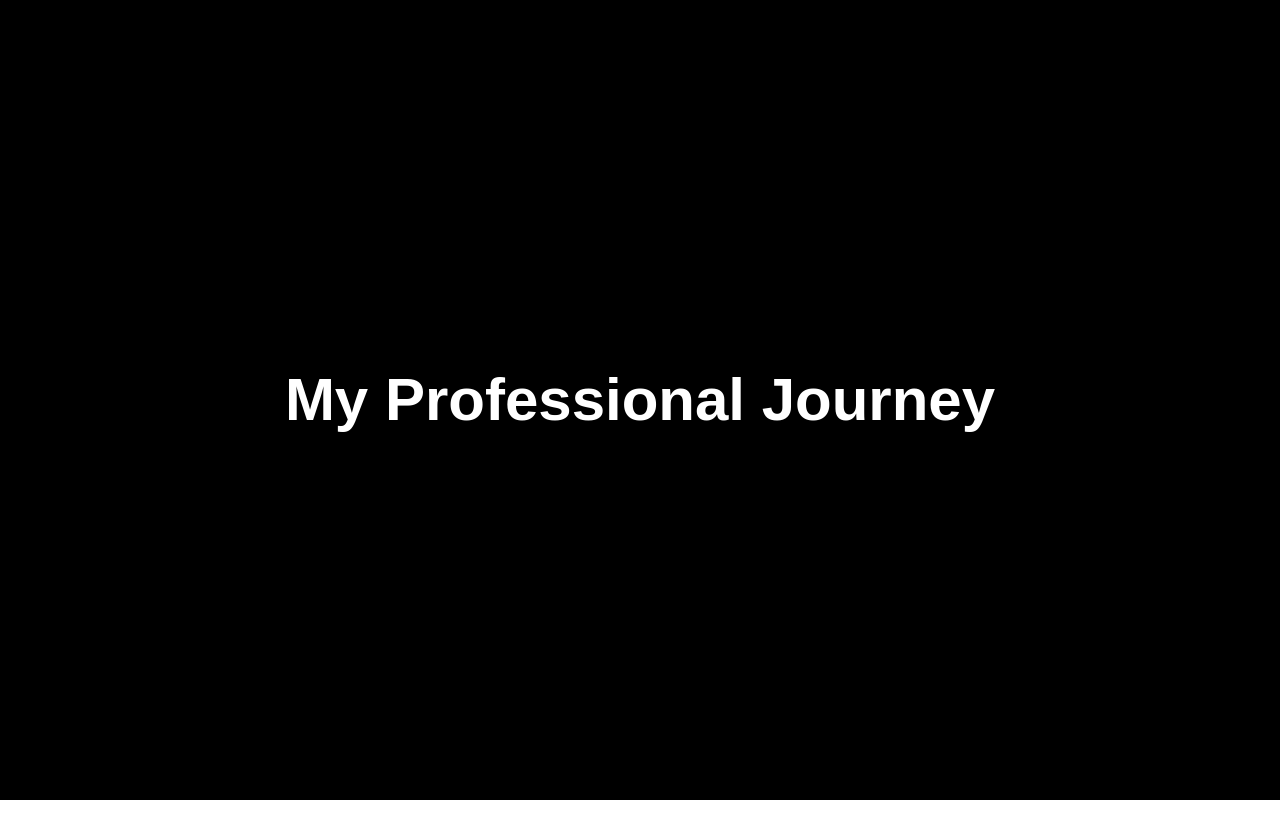
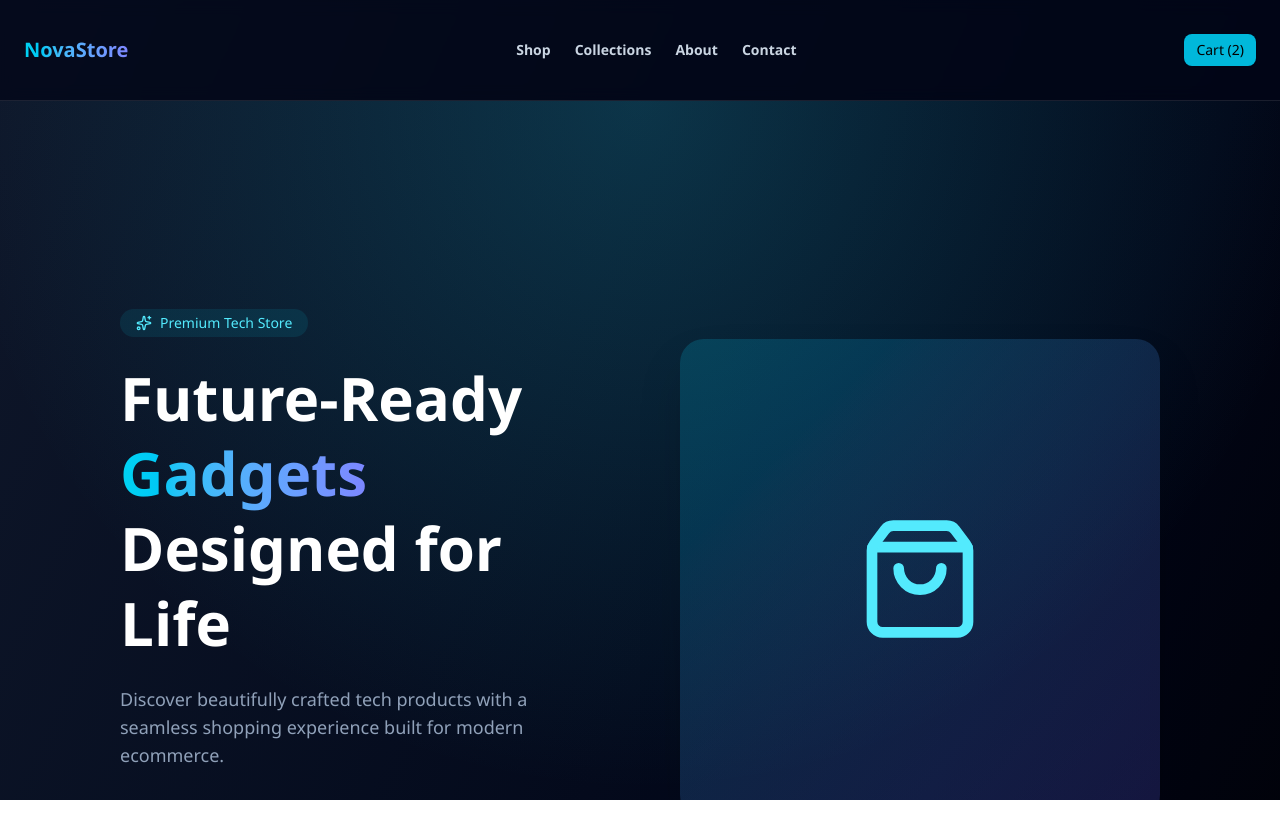
Before and after one commit to vishal123singh/my_portfolio, a Next.js app: page /test in a window 1280 px wide. Shown: the top 838 px of the page. After the commit the page ends 800 px from the top, so only its background shows below. Built offline with nearby package versions, Linux system fonts and the light colour scheme.

Commit message:
bug fixes

```diff
--- a/src/app/components/LayoutWrapper.jsx
+++ b/src/app/components/LayoutWrapper.jsx
@@ -27,17 +27,19 @@ export default function LayoutWrapper({ children }) {
 
   const isFullScreen = fullScreenRoutes.includes(pathname);
 
-  // Add special theme class for specific routes
   useEffect(() => {
     const root = document.documentElement;
-    root.classList.remove("test-theme");
+    // Remove ALL custom classes
+    root.className = "";
 
     if (
       pathname.startsWith("/test") ||
-      pathname.includes("/project-dashboard") ||
+      pathname.includes("/projects/playground/") ||
       pathname === "/ai-agent-builder"
     ) {
-      root.classList.add("test-theme");
+      // root.classList.add("test-theme");
+    } else {
+      root.classList.add("app-theme");
     }
   }, [pathname]);
 
@@ -105,7 +107,9 @@ export default function LayoutWrapper({ children }) {
         <div className="relative z-10">{children}</div>
       </main>
 
-      <Toaster />
+      <div className="fixed bottom-4 right-4 z-[9999]">
+        <Toaster />
+      </div>
     </>
   );
 }
--- a/src/app/components/Mockups/ProjectDashboard.jsx
+++ b/src/app/components/Mockups/ProjectDashboard.jsx
@@ -30,6 +30,7 @@ import { Label } from "@/components/ui/label";
 import { Badge } from "@/components/ui/badge";
 import { Card, CardHeader, CardContent } from "@/components/ui/card";
 import { motion, AnimatePresence } from "framer-motion";
+import { createPortal } from "react-dom";
 
 // Updated color palette
 const colors = {
@@ -292,6 +293,8 @@ export function OverviewTab({ projects, tasks, team }) {
 }
 
 export function ProjectTimeline({ projects }) {
+  const [tooltip, setTooltip] = useState(null);
+
   const now = new Date();
   const minDate = new Date(
     Math.min(...projects.map((p) => new Date(p.startDate)))
@@ -299,69 +302,99 @@ export function ProjectTimeline({ projects }) {
   const maxDate = new Date(
     Math.max(...projects.map((p) => new Date(p.endDate)))
   );
-
-  // Add padding to timeline
   minDate.setDate(minDate.getDate() - 15);
   maxDate.setDate(maxDate.getDate() + 15);
 
   const totalDays = (maxDate - minDate) / (1000 * 60 * 60 * 24);
+  const getOffset = (date) =>
+    ((new Date(date) - minDate) / (1000 * 60 * 60 * 24 * totalDays)) * 100;
 
-  const getLeftOffset = (date) =>
-    ((new Date(date) - minDate) / (1000 * 60 * 60 * 24) / totalDays) * 100;
-
-  return (
-    <div className="relative w-full h-64 p-4 bg-white/10 rounded-lg shadow border border-white/20">
-      {/* Timeline axis */}
-      <div className="absolute top-1/2 left-0 right-0 h-0.5 bg-dotted bg-white/30" />
-
-      {/* Now marker */}
-      <div
-        className="absolute top-0 bottom-0 w-0.5 bg-red-400"
-        style={{ left: `${getLeftOffset(now)}%` }}
-      >
-        <div className="absolute -top-6 -left-4 text-xs text-red-400 font-semibold">
-          Now
-        </div>
-      </div>
-
-      {/* Projects */}
-      {projects.map((project, index) => {
-        const left = getLeftOffset(project.startDate);
-        const width = getLeftOffset(project.endDate) - left;
+  const rowHeight = 44;
+  const contentHeight = projects.length * rowHeight + 80;
 
   const colors = {
     active: "bg-indigo-500",
     completed: "bg-green-500",
     planning: "bg-yellow-500",
-          onHold: "bg-gray-400",
+    "on-hold": "bg-gray-400",
   };
 
   return (
+    <div className="relative w-full rounded-xl border border-white/20 bg-white/10 backdrop-blur">
+      <div className="relative max-h-[420px] overflow-y-auto px-6 py-6">
+        {/* Timeline axis */}
+        <div className="absolute left-6 right-6 top-12 h-px bg-white/30" />
+
+        {/* Now marker */}
         <div
-            key={index}
-            className={`absolute h-4 rounded-full transition-all duration-300 ${
-              colors[project.status] || "bg-gray-300"
-            }`}
-            style={{
-              top: `${30 + index * 30}px`,
-              left: `${left}%`,
-              width: `${width}%`,
-            }}
+          className="absolute top-10 bottom-10 w-px bg-red-400"
+          style={{ left: `${getOffset(now)}%` }}
         >
-            <div className="absolute -top-5 left-0 text-xs font-medium text-white">
+          <span className="absolute -top-5 -translate-x-1/2 text-xs text-red-400 font-semibold">
+            Now
+          </span>
+        </div>
+
+        {/* Timeline content */}
+        <div style={{ height: contentHeight }} className="relative mt-10">
+          {projects.map((project, index) => {
+            const left = getOffset(project.startDate);
+            const width = Math.max(getOffset(project.endDate) - left, 1);
+
+            return (
+              <div
+                key={project.id}
+                className="relative h-8"
+                style={{ top: index * rowHeight }}
+              >
+                {/* Label */}
+                <div className="absolute -top-4 left-0 text-xs text-white/90 truncate max-w-[65%]">
                   {project.name}
                 </div>
+
+                {/* Bar */}
+                <div
+                  className={`absolute h-3 rounded-full cursor-pointer ${
+                    colors[project.status]
+                  }`}
+                  style={{ left: `${left}%`, width: `${width}%` }}
+                  onMouseEnter={(e) => {
+                    const rect = e.currentTarget.getBoundingClientRect();
+                    setTooltip({
+                      project,
+                      x: rect.left + rect.width / 2,
+                      y: rect.top,
+                    });
+                  }}
+                  onMouseLeave={() => setTooltip(null)}
+                />
               </div>
             );
           })}
+        </div>
+      </div>
 
-      {/* Optional: Date labels at ends */}
-      <div className="absolute bottom-2 left-0 text-xs text-white/70">
-        {minDate.toLocaleDateString()}
+      {/* Portal Tooltip */}
+      {tooltip &&
+        createPortal(
+          <div
+            className="z-50 w-60 -translate-x-1/2 rounded-lg bg-black/90 p-3 text-xs text-white shadow-xl pointer-events-none"
+            style={{
+              position: "fixed",
+              left: tooltip.x,
+              top: tooltip.y - 12,
+            }}
+          >
+            <div className="font-semibold mb-1">{tooltip.project.name}</div>
+            <div>Status: {tooltip.project.status}</div>
+            <div>Progress: {tooltip.project.progress}%</div>
+            <div>Budget: ₹{tooltip.project.budget.toLocaleString()}</div>
+            <div className="text-white/60 mt-1">
+              {tooltip.project.startDate} → {tooltip.project.endDate}
             </div>
-      <div className="absolute bottom-2 right-0 text-xs text-white/70">
-        {maxDate.toLocaleDateString()}
-      </div>
+          </div>,
+          document.body
+        )}
     </div>
   );
 }
@@ -1132,7 +1165,7 @@ export function ReportsTab({ projects, tasks }) {
             .join(" ")}
         </CardHeader>
         <CardContent>
-          <div className="h-96 flex items-center justify-center">
+          <div className="h-96 flex items-center justify-center overflow-y-auto">
             <ReportVisualization type={reportType} data={reportData} />
           </div>
         </CardContent>
@@ -1214,7 +1247,7 @@ export function ReportVisualization({ type, data = [] }) {
     const chartData = data.length ? data : fallbackProjectData;
 
     return (
-      <div className="space-y-5 w-full">
+      <div className="space-y-5 w-full h-full">
         {chartData.map((project, index) => {
           const color =
             project.progress < 30
@@ -1311,27 +1344,43 @@ export function ReportVisualization({ type, data = [] }) {
     const max = Math.max(...chartData.map((item) => item.count));
 
     return (
-      <div className="flex items-end justify-around h-60 w-full px-4">
+      <div className="flex flex-col h-64 w-full px-4">
+        {/* Y-axis labels */}
+        <div className="flex-1 flex flex-col justify-between text-xs text-white/60">
+          {Array.from({ length: 5 }).map((_, i) => {
+            const val = Math.round((max / 4) * (4 - i));
+            return <div key={i}>{val}</div>;
+          })}
+        </div>
+
+        {/* Bars */}
+        <div className="flex items-end justify-around flex-1 gap-4 mt-2">
           {chartData.map((item, index) => {
-          const height = (item.count / max) * 100;
+            const heightPercent = (item.count / max) * 100;
             return (
               <div key={index} className="flex flex-col items-center w-1/5">
                 <motion.div
                   initial={{ height: 0 }}
-                animate={{ height: `${height}%` }}
-                transition={{ duration: 0.8 }}
-                className="w-full rounded-t-md"
+                  animate={{ height: `${heightPercent}%` }}
+                  transition={{ duration: 0.8, ease: "easeInOut" }}
+                  className="w-full rounded-t-md shadow-md"
                   style={{
                     backgroundColor: barColors[index % barColors.length],
                   }}
                 />
-              <span className="text-xs mt-2 capitalize text-white/70">
+                <span className="text-xs mt-2 capitalize text-white/80">
                   {item.priority}
                 </span>
-              <span className="text-xs text-white">{item.count}</span>
+                <span className="text-xs text-white font-semibold">
+                  {item.count}
+                </span>
               </div>
             );
           })}
+        </div>
+
+        {/* X-axis line */}
+        <div className="border-t border-white/30 mt-2 w-full" />
       </div>
     );
   }
--- a/src/app/globals.css
+++ b/src/app/globals.css
@@ -6,15 +6,17 @@
 @custom-variant dark (&:is(.dark *));
 
 :root {
-  --bg-dark: #0f172a;
+  --radius: 0.625rem;
+}
+
+.app-theme {
+      --bg-dark: #0f172a;
   --text-light: #f1f5f9;
 
   /* Updated to soft violet glow */
   --accent: #a78bfa;
 
   --btn-hover: #c084fc;
-
-  --radius: 0.625rem;
   --background: oklch(1 0 0);
   --foreground: oklch(0.145 0 0);
   --card: oklch(1 0 0);
--- a/src/app/test/page.jsx
+++ b/src/app/test/page.jsx
@@ -1,173 +1,267 @@
 "use client";
 
-import { useRef } from "react";
-import { motion, useScroll, useTransform, useSpring } from "framer-motion";
+import { motion } from "framer-motion";
+import {
+  ShoppingBag,
+  Truck,
+  ShieldCheck,
+  Sparkles,
+  Star,
+  Heart,
+} from "lucide-react";
+import { Button } from "@/components/ui/button";
+import { Card, CardContent } from "@/components/ui/card";
 
-const jobs = [
+/* ---------------- FAKE DATA ---------------- */
+const products = [
   {
-    title: "Frontend Developer",
-    company: "GoRTNM Innovations",
-    date: "Jan 2022 - Present",
-    description:
-      "Worked on modern UI with React and WebRTC for video platforms.",
+    id: 1,
+    name: "Aurora Smart Watch",
+    price: "$249",
+    image: "https://images.unsplash.com/photo-1511707171634-5f897ff02aa9",
+    tag: "Best Seller",
   },
   {
-    title: "Full Stack Developer",
-    company: "TechNova",
-    date: "Aug 2020 - Dec 2021",
-    description: "Built scalable apps with Node.js and MongoDB.",
+    id: 2,
+    name: "Nebula Noise‑Cancel Headphones",
+    price: "$399",
+    image: "https://images.unsplash.com/photo-1518441902117-fb8b3d7c6c3d",
+    tag: "New",
   },
   {
-    title: "Intern",
-    company: "StartUpX",
-    date: "Jan 2020 - Jul 2020",
-    description: "Assisted in developing internal dashboards and tooling.",
+    id: 3,
+    name: "Pulse Fitness Band",
+    price: "$129",
+    image: "https://images.unsplash.com/photo-1546868871-7041f2a55e12",
+    tag: "Trending",
   },
   {
-    title: "Frontend Developer",
-    company: "GoRTNM Innovations",
-    date: "Jan 2022 - Present",
-    description:
-      "Worked on modern UI with React and WebRTC for video platforms.",
-  },
-  {
-    title: "Full Stack Developer",
-    company: "TechNova",
-    date: "Aug 2020 - Dec 2021",
-    description: "Built scalable apps with Node.js and MongoDB.",
-  },
-  {
-    title: "Intern",
-    company: "StartUpX",
-    date: "Jan 2020 - Jul 2020",
-    description: "Assisted in developing internal dashboards and tooling.",
-  },
-  {
-    title: "Frontend Developer",
-    company: "GoRTNM Innovations",
-    date: "Jan 2022 - Present",
-    description:
-      "Worked on modern UI with React and WebRTC for video platforms.",
-  },
-  {
-    title: "Full Stack Developer",
-    company: "TechNova",
-    date: "Aug 2020 - Dec 2021",
-    description: "Built scalable apps with Node.js and MongoDB.",
-  },
-  {
-    title: "Intern",
-    company: "StartUpX",
-    date: "Jan 2020 - Jul 2020",
-    description: "Assisted in developing internal dashboards and tooling.",
+    id: 4,
+    name: "Orbit Wireless Earbuds",
+    price: "$179",
+    image: "https://images.unsplash.com/photo-1585386959984-a41552231693",
+    tag: "Editor’s Pick",
   },
 ];
 
-export default function JourneyCanvasPage() {
-  const sectionRef = useRef(null);
+const testimonials = [
+  {
+    name: "Alex Morgan",
+    role: "Product Designer",
+    text: "This UI feels insanely premium. Smooth animations, clean layout, and perfect spacing.",
+  },
+  {
+    name: "Riya Sharma",
+    role: "Startup Founder",
+    text: "If I saw this on Upwork, I’d hire instantly. The UX screams conversion‑focused design.",
+  },
+  {
+    name: "Daniel Lee",
+    role: "Ecommerce Consultant",
+    text: "Modern, elegant, and realistic. This doesn’t feel like a demo — it feels production‑ready.",
+  },
+];
 
-  const { scrollYProgress } = useScroll({
-    target: sectionRef,
-    offset: ["start start", "end end"],
-  });
+export default function EcommerceLandingPage() {
+  return (
+    <main className="min-h-screen w-full bg-gradient-to-br from-[#0f172a] via-[#020617] to-black text-white">
+      {/* NAVBAR */}
+      <header className="sticky top-0 z-50 backdrop-blur bg-[#020617]/70 border-b border-white/10">
+        <div className="max-w-7xl mx-auto px-6 py-4 flex items-center justify-between">
+          <span className="font-bold text-xl bg-gradient-to-r from-cyan-400 to-indigo-400 bg-clip-text text-transparent">
+            NovaStore
+          </span>
+          <nav className="hidden md:flex gap-8 text-sm text-slate-300">
+            <a className="hover:text-cyan-400 transition">Shop</a>
+            <a className="hover:text-cyan-400 transition">Collections</a>
+            <a className="hover:text-cyan-400 transition">About</a>
+            <a className="hover:text-cyan-400 transition">Contact</a>
+          </nav>
+          <Button
+            size="sm"
+            className="bg-cyan-500 hover:bg-cyan-400 text-black"
+          >
+            Cart (2)
+          </Button>
+        </div>
+      </header>
 
-  const x = useTransform(
-    scrollYProgress,
-    [0, 1],
-    ["0%", `-${(jobs.length - 1) * 100}%`]
-  );
-  const smoothX = useSpring(x, { stiffness: 100, damping: 30 });
+      {/* HERO */}
+      <section className="relative overflow-hidden">
+        <div className="absolute inset-0 bg-[radial-gradient(circle_at_top,#22d3ee33,transparent_60%)]" />
+        <div className="relative z-10 max-w-7xl mx-auto px-6 py-32 grid grid-cols-1 lg:grid-cols-2 gap-20 items-center">
+          <motion.div
+            initial={{ opacity: 0, y: 40 }}
+            animate={{ opacity: 1, y: 0 }}
+            transition={{ duration: 0.8 }}
+          >
+            <span className="inline-flex items-center gap-2 rounded-full bg-cyan-400/10 px-4 py-1 text-sm text-cyan-300 mb-6">
+              <Sparkles className="h-4 w-4" /> Premium Tech Store
+            </span>
+            <h1 className="text-6xl font-bold leading-tight">
+              Future‑Ready{" "}
+              <span className="bg-gradient-to-r from-cyan-400 to-indigo-400 bg-clip-text text-transparent">
+                Gadgets
+              </span>
+              <br />
+              Designed for Life
+            </h1>
+            <p className="mt-6 text-lg text-slate-400 max-w-xl">
+              Discover beautifully crafted tech products with a seamless
+              shopping experience built for modern ecommerce.
+            </p>
+            <div className="mt-10 flex gap-4">
+              <Button
+                size="lg"
+                className="bg-gradient-to-r from-cyan-400 to-indigo-400 text-black hover:opacity-90"
+              >
+                Explore Products
+              </Button>
+              <Button
+                size="lg"
+                variant="outline"
+                className="border-cyan-400/40 text-cyan-300 hover:bg-cyan-400/10"
+              >
+                View UI Case Study
+              </Button>
+            </div>
+          </motion.div>
 
-  return (
-    <div
-      style={{ background: "#000", color: "white", fontFamily: "sans-serif" }}
-    >
-      {/* Intro Section */}
-      <section
-        style={{
-          height: "100vh",
-          display: "flex",
-          justifyContent: "center",
-          alignItems: "center",
-        }}
-      >
-        <h1 className="text-4xl md:text-6xl font-bold text-center">
-          My Professional Journey
-        </h1>
-      </section>
-
-      {/* Horizontal Scroll Section */}
-      <section
-        ref={sectionRef}
-        style={{
-          height: `${jobs.length * 100}vh`,
-          position: "relative",
-        }}
-      >
-        <div
-          style={{
-            position: "sticky",
-            top: 0,
-            height: "100vh",
-            overflow: "hidden",
-          }}
-        >
           <motion.div
-            style={{
-              display: "flex",
-              height: "100%",
-              width: `${jobs.length * 100}vw`,
-              x: smoothX,
-            }}
+            initial={{ opacity: 0, scale: 0.9 }}
+            animate={{ opacity: 1, scale: 1 }}
+            transition={{ duration: 0.8, delay: 0.2 }}
           >
-            {jobs.map((job, index) => (
-              <div
-                key={index}
-                style={{
-                  width: "100vw",
-                  height: "100vh",
-                  display: "flex",
-                  justifyContent: "center",
-                  alignItems: "center",
-                  padding: "1rem",
-                }}
-              >
-                <div
-                  style={{
-                    background:
-                      "radial-gradient(circle at center, rgba(255,255,255,0.08), transparent 70%)",
-                    border: "1px solid rgba(255,255,255,0.1)",
-                    borderRadius: "1rem",
-                    boxShadow: "0 0 60px rgba(255, 0, 255, 0.2)",
-                    maxWidth: "600px",
-                    textAlign: "center",
-                    padding: "2rem",
-                  }}
-                >
-                  <h2 className="text-2xl md:text-4xl font-bold mb-2">
-                    {job.title}
-                  </h2>
-                  <h3 className="text-xl text-pink-400">{job.company}</h3>
-                  <p className="text-sm text-gray-400">{job.date}</p>
-                  <p className="mt-4 text-md text-white">{job.description}</p>
-                </div>
-              </div>
-            ))}
+            <div className="aspect-square rounded-3xl bg-gradient-to-br from-cyan-500/20 to-indigo-500/20 shadow-2xl flex items-center justify-center">
+              <ShoppingBag className="h-32 w-32 text-cyan-300" />
+            </div>
           </motion.div>
         </div>
       </section>
 
-      {/* Outro Section */}
-      <section
-        style={{
-          height: "100vh",
-          display: "flex",
-          justifyContent: "center",
-          alignItems: "center",
-        }}
-      >
-        <p className="text-xl text-center">Thanks for exploring my journey.</p>
+      {/* FEATURED PRODUCTS */}
+      <section className="py-28">
+        <div className="max-w-7xl mx-auto px-6">
+          <h2 className="text-4xl font-bold mb-12">Featured Products</h2>
+          <div className="grid grid-cols-1 sm:grid-cols-2 lg:grid-cols-4 gap-8">
+            {products.map((p, i) => (
+              <motion.div
+                key={p.id}
+                initial={{ opacity: 0, y: 30 }}
+                whileInView={{ opacity: 1, y: 0 }}
+                viewport={{ once: true }}
+                transition={{ delay: i * 0.1 }}
+              >
+                <Card className="bg-white/5 border-white/10 overflow-hidden group hover:border-cyan-400/40 transition">
+                  <div className="relative">
+                    <img
+                      src={p.image}
+                      alt={p.name}
+                      className="h-56 w-full object-cover group-hover:scale-105 transition"
+                    />
+                    <span className="absolute top-4 left-4 bg-cyan-500/90 text-black text-xs px-3 py-1 rounded-full">
+                      {p.tag}
+                    </span>
+                    <Heart className="absolute top-4 right-4 h-5 w-5 text-cyan-300" />
+                  </div>
+                  <CardContent className="p-5">
+                    <h3 className="font-semibold text-lg">{p.name}</h3>
+                    <div className="flex items-center justify-between mt-2">
+                      <span className="text-cyan-300">{p.price}</span>
+                      <Button
+                        size="sm"
+                        className="bg-cyan-500 text-black hover:bg-cyan-400"
+                      >
+                        Add
+                      </Button>
+                    </div>
+                  </CardContent>
+                </Card>
+              </motion.div>
+            ))}
+          </div>
+        </div>
       </section>
-    </div>
+
+      {/* TRUST */}
+      <section className="py-24 border-t border-white/10">
+        <div className="max-w-7xl mx-auto px-6 grid grid-cols-1 md:grid-cols-3 gap-12 text-center">
+          {[
+            {
+              icon: Truck,
+              title: "Fast Shipping",
+              desc: "Worldwide delivery in 3‑5 days",
+            },
+            {
+              icon: ShieldCheck,
+              title: "Secure Payments",
+              desc: "Trusted & encrypted checkout",
+            },
+            { icon: Star, title: "Top Rated", desc: "Loved by 10,000+ users" },
+          ].map((f, i) => (
+            <motion.div
+              key={i}
+              initial={{ opacity: 0, y: 20 }}
+              whileInView={{ opacity: 1, y: 0 }}
+              viewport={{ once: true }}
+            >
+              <f.icon className="h-10 w-10 mx-auto mb-4 text-cyan-300" />
+              <h4 className="font-semibold text-lg">{f.title}</h4>
+              <p className="text-slate-400 text-sm mt-2">{f.desc}</p>
+            </motion.div>
+          ))}
+        </div>
+      </section>
+
+      {/* TESTIMONIALS */}
+      <section className="py-28">
+        <div className="max-w-6xl mx-auto px-6">
+          <h2 className="text-4xl font-bold text-center mb-16">
+            What People Say
+          </h2>
+          <div className="grid grid-cols-1 md:grid-cols-3 gap-8">
+            {testimonials.map((t, i) => (
+              <motion.div
+                key={i}
+                initial={{ opacity: 0, y: 30 }}
+                whileInView={{ opacity: 1, y: 0 }}
+                viewport={{ once: true }}
+              >
+                <Card className="bg-gradient-to-br from-cyan-500/10 to-indigo-500/10 border-white/10 h-full">
+                  <CardContent className="p-8">
+                    <p className="text-slate-200 mb-6">“{t.text}”</p>
+                    <div className="text-sm">
+                      <p className="font-semibold text-cyan-300">{t.name}</p>
+                      <p className="text-slate-400">{t.role}</p>
+                    </div>
+                  </CardContent>
+                </Card>
+              </motion.div>
+            ))}
+          </div>
+        </div>
+      </section>
+
+      {/* CTA */}
+      <section className="py-28 border-t border-white/10 text-center">
+        <h2 className="text-4xl font-bold mb-6">
+          Built for High‑End UI/UX Portfolios
+        </h2>
+        <p className="text-slate-400 max-w-xl mx-auto mb-10">
+          This ecommerce landing page is crafted to impress clients, showcase UX
+          thinking, and demonstrate modern frontend skills.
+        </p>
+        <Button
+          size="lg"
+          className="bg-gradient-to-r from-cyan-400 to-indigo-400 text-black"
+        >
+          Use This Demo
+        </Button>
+      </section>
+
+      <footer className="py-10 text-center text-slate-500 text-sm">
+        © 2025 NovaStore — UI/UX Demo Concept
+      </footer>
+    </main>
   );
 }
```
Lines whose indentation alone changed are shown as unchanged.
